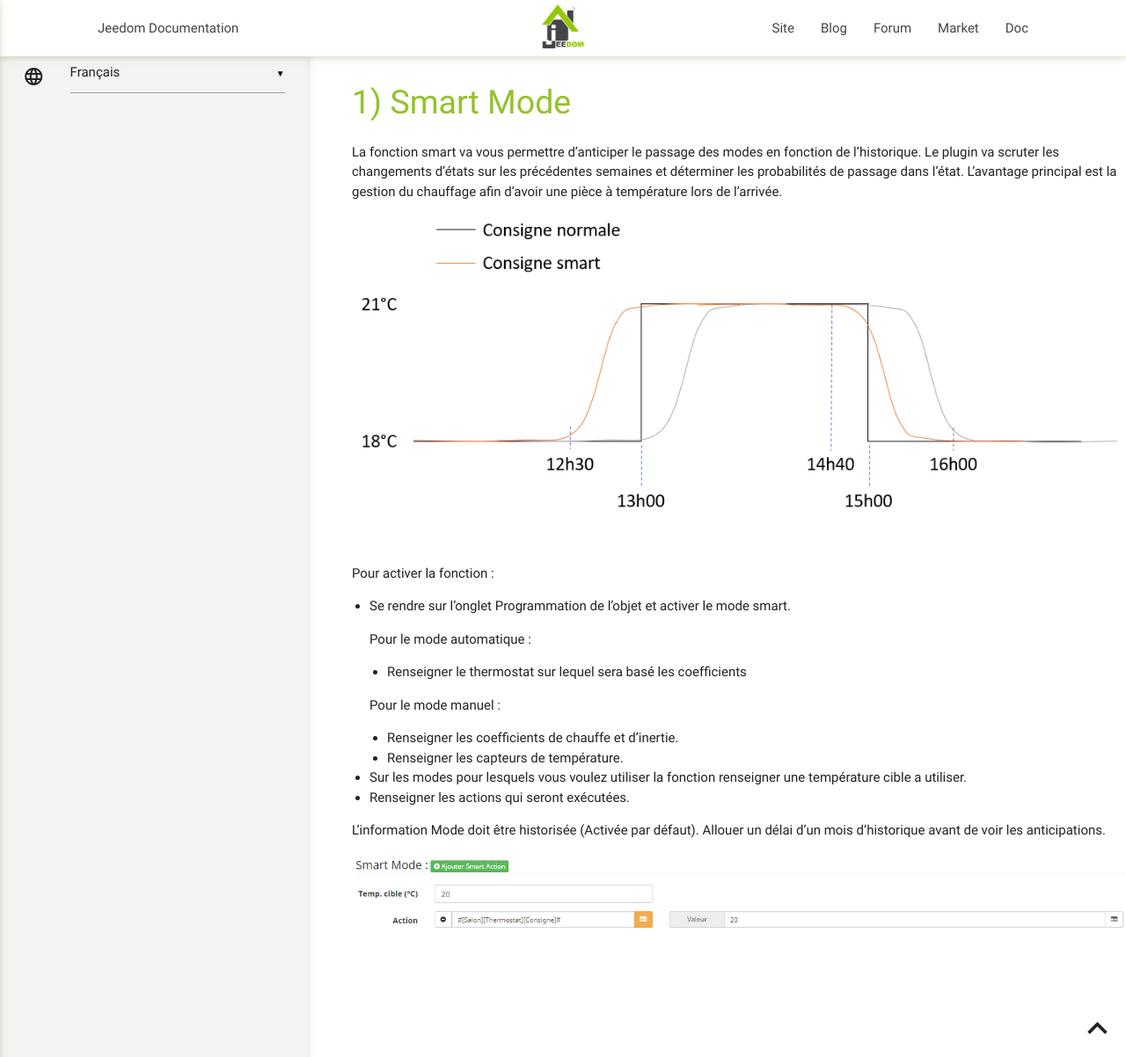
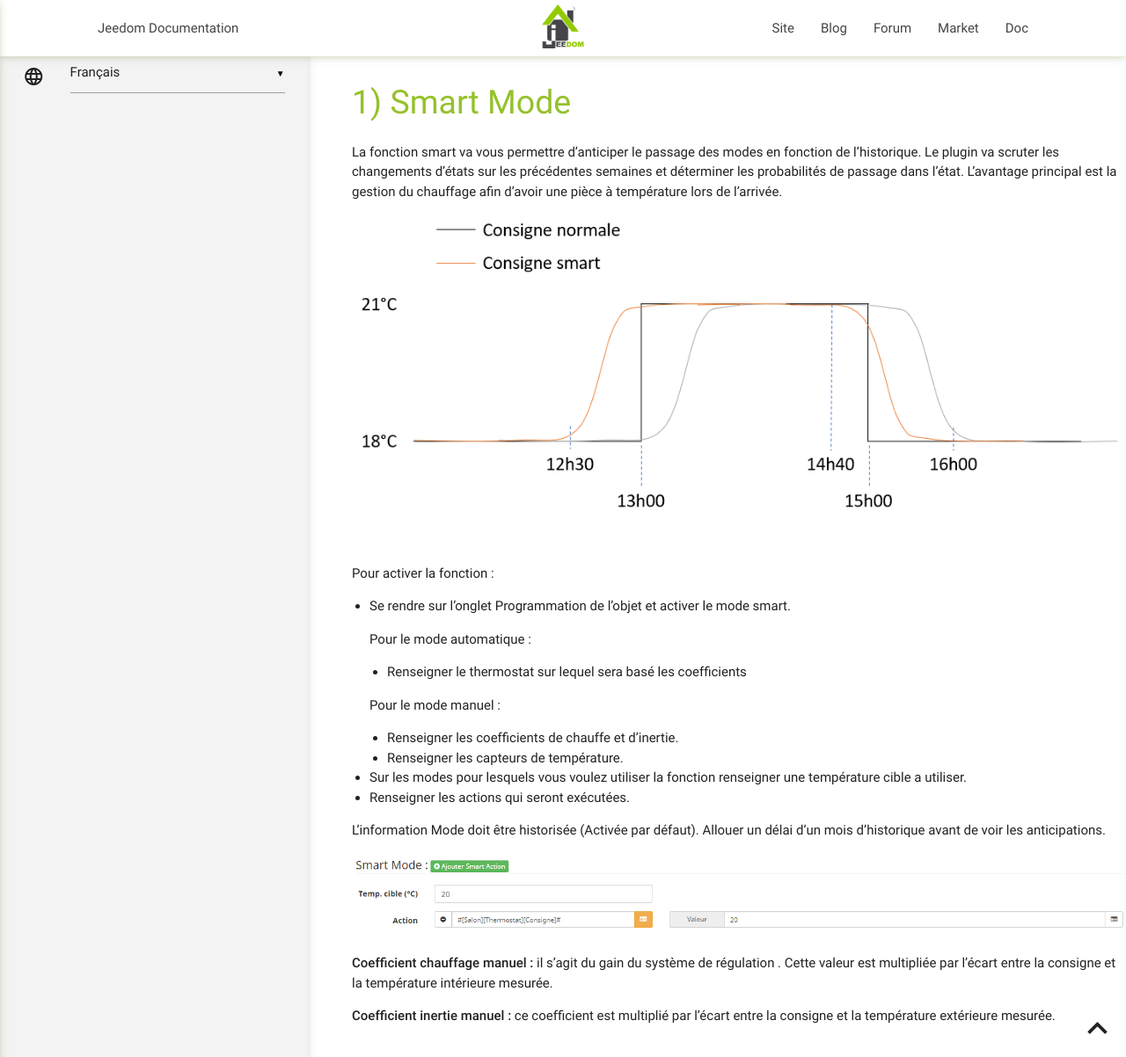
Before and after one commit to ticed35/jeedom-presence-doc, a Jekyll site: the page built from docs/fr_FR/smart.md, in a window 1280 px wide and 1202 px high. Shown: the whole window at 88% size. Built offline with Jekyll 4.4.1, drawn with Linux system fonts in a browser that asks for light colours; our own code applies the rules of GitHub Pages for plain Markdown files.

Commit message:
Update smart.md

```diff
--- a/docs/fr_FR/smart.md
+++ b/docs/fr_FR/smart.md
@@ -23,3 +23,7 @@ L'information Mode doit être historisée (Activée par défaut).
 Allouer un délai d'un mois d'historique avant de voir les anticipations.
 
 ![presence99](../images/presence_smart_mode.png)
+
+__Coefficient chauffage manuel :__ il s’agit du gain du système de régulation . Cette valeur est multipliée par l’écart entre la consigne et la température intérieure mesurée.
+
+__Coefficient inertie manuel :__ ce coefficient est multiplié par l’écart entre la consigne et la température extérieure mesurée.
```
